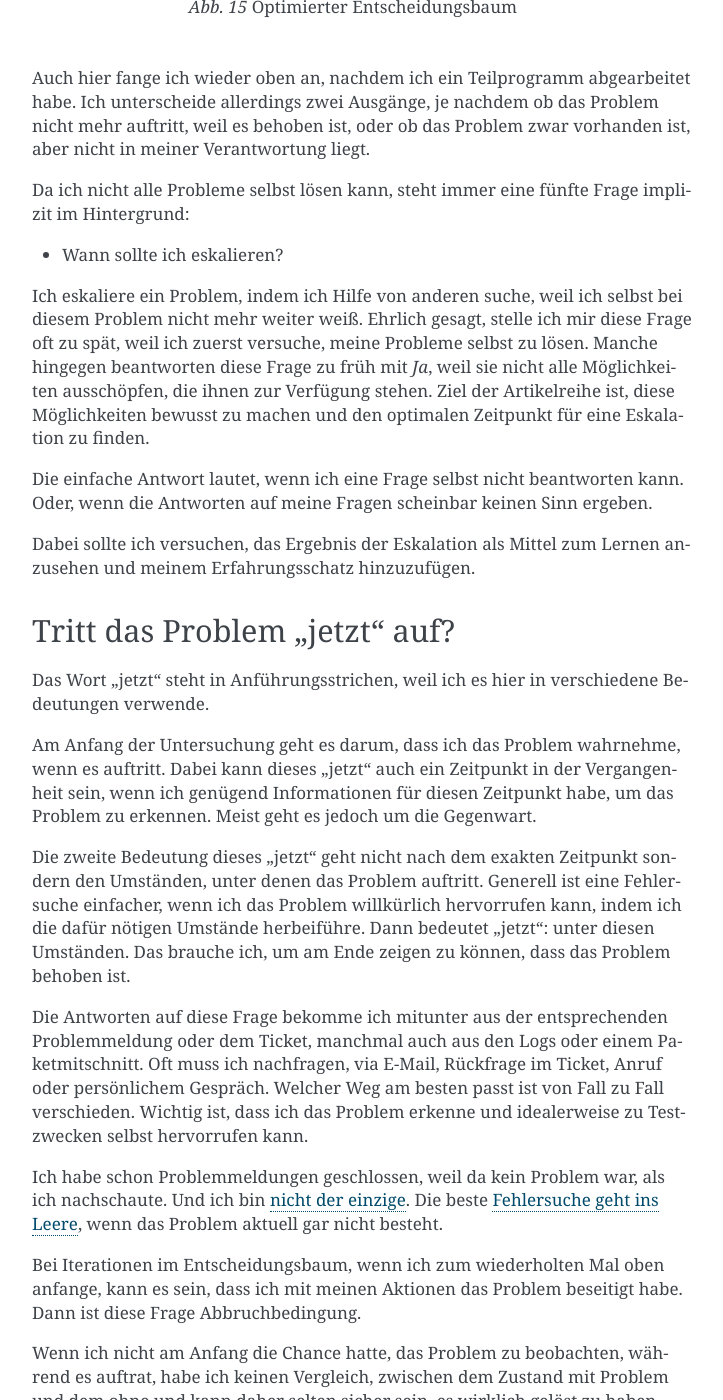
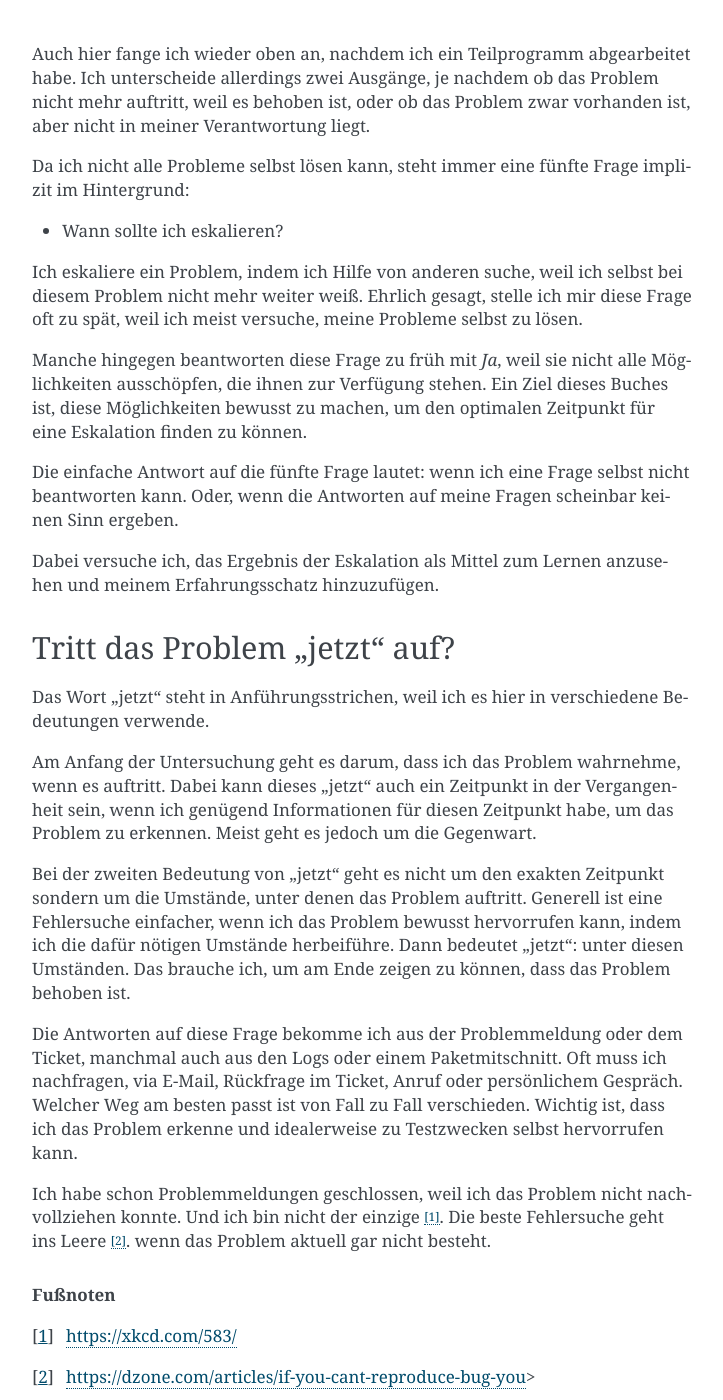
Before and after one commit to matwei-books/Fehlersuche-bei-IPsec-VPN-mit-IKEv2, a Sphinx documentation site: the page built from source/vorgehen/fragen.rst, in a window 1280 px wide and 1400 px high, scrolled down 1074 px. Shown: the whole window, without its empty margins (388-1111 px from the left). Built offline with Sphinx 7.4.7, drawn with Linux system fonts in a browser that asks for light colours; some of the changed text lies outside the part shown.

Commit message:
Text überarbeitet

```diff
--- a/source/vorgehen/fragen.rst
+++ b/source/vorgehen/fragen.rst
@@ -16,98 +17,122 @@ Fragen, die ich - je nach Problemfeld - anpasse.
 
    Entscheidungsbaum
 
-Dabei gehe ich üblicherweise erst zur nächsten Frage über, wenn ich die
-vorherige mit *Ja* beantworten kann. Das ist besonders wichtig für die
-erste Frage, die ich nie auslasse. Muss ich eine Frage mit *Nein*
-beantworten und arbeite zunächst das entsprechende Teilprogramm ab,
+Dabei gehe ich erst zur nächsten Frage über,
+wenn ich die vorherige mit *Ja* beantworten kann.
+Das ist besonders wichtig für die erste Frage.
+Muss ich eine Frage mit *Nein* beantworten
+und arbeite zunächst das entsprechende Teilprogramm ab,
 fange ich anschließend wieder oben an.
 
-Der Hauptzweck der zweiten Frage ist, einen Totalausfall von einem
-Teilausfall zu unterscheiden. Die dritte Frage erinnert mich,
-systematisch alle Aspekte des Problems zu bedenken und die vierte Frage
-schließlich geht auf nicht funktionale Anforderungen ein.
+Hauptzweck der zweiten Frage ist,
+einen Totalausfall von einem Teilausfall zu unterscheiden.
+Die dritte Frage erinnert mich,
+alle Aspekte des Problems zu bedenken,
+und die vierte Frage geht auf nicht funktionale Anforderungen ein.
 
-Der oben gezeigte Entscheidungsbaum ist dabei einfacher zu merken, als
-der folgende optimierte Entscheidungsbaum der zum gleichen Ergebnis
-führt.
+Der oben gezeigte Entscheidungsbaum ist dabei einfacher zu merken,
+als der folgende, optimierte Entscheidungsbaum
+der zum gleichen Ergebnis führt.
 
 .. figure:: ../images/entscheidungsbaum-alternativ.png
    :alt: Optimierter Entscheidungsbaum
 
    Optimierter Entscheidungsbaum
 
-Auch hier fange ich wieder oben an, nachdem ich ein Teilprogramm
-abgearbeitet habe. Ich unterscheide allerdings zwei Ausgänge, je nachdem
-ob das Problem nicht mehr auftritt, weil es behoben ist, oder ob das
-Problem zwar vorhanden ist, aber nicht in meiner Verantwortung liegt.
+Auch hier fange ich wieder oben an,
+nachdem ich ein Teilprogramm abgearbeitet habe.
+Ich unterscheide allerdings zwei Ausgänge,
+je nachdem ob das Problem nicht mehr auftritt,
+weil es behoben ist,
+oder ob das Problem zwar vorhanden ist,
+aber nicht in meiner Verantwortung liegt.
 
-Da ich nicht alle Probleme selbst lösen kann, steht immer eine fünfte
-Frage implizit im Hintergrund:
+Da ich nicht alle Probleme selbst lösen kann,
+steht immer eine fünfte Frage implizit im Hintergrund:
 
 -  Wann sollte ich eskalieren?
 
-Ich eskaliere ein Problem, indem ich Hilfe von anderen suche, weil ich
-selbst bei diesem Problem nicht mehr weiter weiß. Ehrlich gesagt, stelle
-ich mir diese Frage oft zu spät, weil ich zuerst versuche, meine
-Probleme selbst zu lösen. Manche hingegen beantworten diese Frage zu
-früh mit *Ja*, weil sie nicht alle Möglichkeiten ausschöpfen, die ihnen
-zur Verfügung stehen. Ziel der Artikelreihe ist, diese Möglichkeiten
-bewusst zu machen und den optimalen Zeitpunkt für eine Eskalation zu
-finden.
+Ich eskaliere ein Problem, indem ich Hilfe von anderen suche,
+weil ich selbst bei diesem Problem nicht mehr weiter weiß.
+Ehrlich gesagt, stelle ich mir diese Frage oft zu spät,
+weil ich meist versuche, meine Probleme selbst zu lösen.
 
-Die einfache Antwort lautet, wenn ich eine Frage selbst nicht
-beantworten kann. Oder, wenn die Antworten auf meine Fragen scheinbar
-keinen Sinn ergeben.
+Manche hingegen beantworten diese Frage zu früh mit *Ja*,
+weil sie nicht alle Möglichkeiten ausschöpfen,
+die ihnen zur Verfügung stehen.
+Ein Ziel dieses Buches ist, diese Möglichkeiten bewusst zu machen,
+um den optimalen Zeitpunkt für eine Eskalation finden zu können.
 
-Dabei sollte ich versuchen, das Ergebnis der Eskalation als Mittel zum
-Lernen anzusehen und meinem Erfahrungsschatz hinzuzufügen.
+Die einfache Antwort auf die fünfte Frage lautet:
+wenn ich eine Frage selbst nicht beantworten kann.
+Oder, wenn die Antworten auf meine Fragen scheinbar keinen Sinn ergeben.
+
+Dabei versuche ich,
+das Ergebnis der Eskalation als Mittel zum Lernen anzusehen
+und meinem Erfahrungsschatz hinzuzufügen.
 
 Tritt das Problem "jetzt" auf?
 ------------------------------
 
-Das Wort "jetzt" steht in Anführungsstrichen, weil ich es hier in
-verschiedene Bedeutungen verwende.
+Das Wort "jetzt" steht in Anführungsstrichen,
+weil ich es hier in verschiedene Bedeutungen verwende.
 
-Am Anfang der Untersuchung geht es darum, dass ich das Problem
-wahrnehme, wenn es auftritt. Dabei kann dieses "jetzt" auch ein
-Zeitpunkt in der Vergangenheit sein, wenn ich genügend Informationen für
-diesen Zeitpunkt habe, um das Problem zu erkennen. Meist geht es jedoch
-um die Gegenwart.
+Am Anfang der Untersuchung geht es darum,
+dass ich das Problem wahrnehme, wenn es auftritt.
+Dabei kann dieses "jetzt" auch ein Zeitpunkt in der Vergangenheit sein,
+wenn ich genügend Informationen für diesen Zeitpunkt habe,
+um das Problem zu erkennen.
+Meist geht es jedoch um die Gegenwart.
 
-Die zweite Bedeutung dieses "jetzt" geht nicht nach dem exakten
-Zeitpunkt sondern den Umständen, unter denen das Problem auftritt.
-Generell ist eine Fehlersuche einfacher, wenn ich das Problem
-willkürlich hervorrufen kann, indem ich die dafür nötigen Umstände
-herbeiführe. Dann bedeutet "jetzt": unter diesen Umständen. Das brauche
-ich, um am Ende zeigen zu können, dass das Problem behoben ist.
+Bei der zweiten Bedeutung von "jetzt" geht es nicht um den exakten Zeitpunkt
+sondern um die Umstände,
+unter denen das Problem auftritt.
+Generell ist eine Fehlersuche einfacher,
+wenn ich das Problem bewusst hervorrufen kann,
+indem ich die dafür nötigen Umstände herbeiführe.
+Dann bedeutet "jetzt": unter diesen Umständen.
+Das brauche ich,
+um am Ende zeigen zu können,
+dass das Problem behoben ist.
 
-Die Antworten auf diese Frage bekomme ich mitunter aus der
-entsprechenden Problemmeldung oder dem Ticket, manchmal auch aus den
-Logs oder einem Paketmitschnitt.
-Oft muss ich nachfragen, via E-Mail, Rückfrage im Ticket, Anruf oder
-persönlichem Gespräch.
+Die Antworten auf diese Frage bekomme ich
+aus der Problemmeldung oder dem Ticket,
+manchmal auch aus den Logs oder einem Paketmitschnitt.
+Oft muss ich nachfragen,
+via E-Mail, Rückfrage im Ticket, Anruf oder persönlichem Gespräch.
 Welcher Weg am besten passt ist von Fall zu Fall verschieden.
-Wichtig ist, dass ich das Problem erkenne und idealerweise zu
-Testzwecken selbst hervorrufen kann.
+Wichtig ist, dass ich das Problem erkenne
+und idealerweise zu Testzwecken selbst hervorrufen kann.
 
-Ich habe schon Problemmeldungen geschlossen, weil da kein Problem war,
-als ich nachschaute. Und ich bin `nicht der
-einzige <https://xkcd.com/583/>`__. Die beste `Fehlersuche geht ins
-Leere <https://dzone.com/articles/if-you-cant-reproduce-bug-you>`__,
+Ich habe schon Problemmeldungen geschlossen,
+weil ich das Problem nicht nachvollziehen konnte.
+Und ich bin nicht der einzige [#]_.
+Die beste Fehlersuche geht ins Leere [#]_.
 wenn das Problem aktuell gar nicht besteht.
 
-Bei Iterationen im Entscheidungsbaum, wenn ich zum wiederholten Mal oben
-anfange, kann es sein, dass ich mit meinen Aktionen das Problem
-beseitigt habe. Dann ist diese Frage Abbruchbedingung.
+.. rubric:: Fußnoten
 
-Wenn ich nicht am Anfang die Chance hatte, das Problem zu beobachten,
-während es auftrat, habe ich keinen Vergleich, zwischen dem Zustand mit
-Problem und dem ohne und kann daher selten sicher sein, es wirklich
-gelöst zu haben, selbst wenn ich es - zufällig - mit meinen Aktionen
-beseitige.
+.. [#] https://xkcd.com/583/
 
-Tritt das Problem nur hin und wieder auf, hilft mir die Frage nach dem
-zeitlichen Ablauf, Korrelationen mit den Systemprotokollen herzustellen
+.. [#] https://dzone.com/articles/if-you-cant-reproduce-bug-you>
+
+Bei Iterationen im Entscheidungsbaum,
+wenn ich zum wiederholten Mal oben anfange,
+kann es sein,
+dass ich mit meinen Aktionen das Problem beseitigt habe.
+Dann ist diese Frage Abbruchbedingung.
+
+Wenn ich nicht am Anfang die Chance hatte,
+das Problem, während es auftrat, zu beobachten,
+habe ich keinen Vergleich,
+zwischen dem Zustand mit Problem und dem ohne
+und kann daher selten sicher sein,
+es wirklich gelöst zu haben,
+selbst wenn ich es - zufällig - mit meinen Aktionen beseitige.
+
+Tritt das Problem nur hin und wieder auf,
+hilft mir die Frage nach dem zeitlichen Ablauf,
+Korrelationen mit den Systemprotokollen herzustellen
 und zwischen sporadischen und periodischen Problemen zu unterscheiden.
 
 Funktioniert irgendetwas?
```
Also changed, not shown: other parts of source/vorgehen/fragen.rst (+4 -3 lines).
